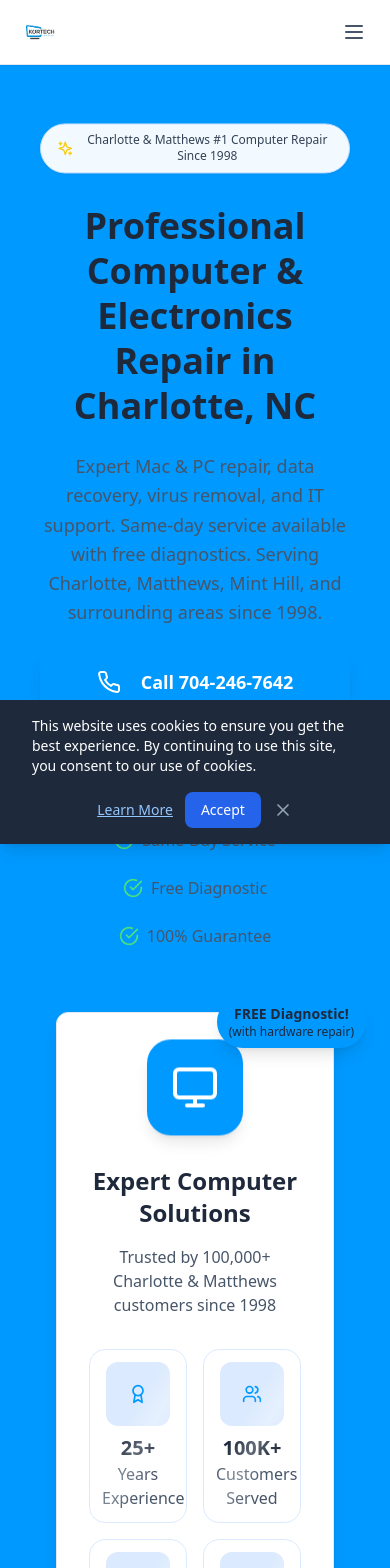
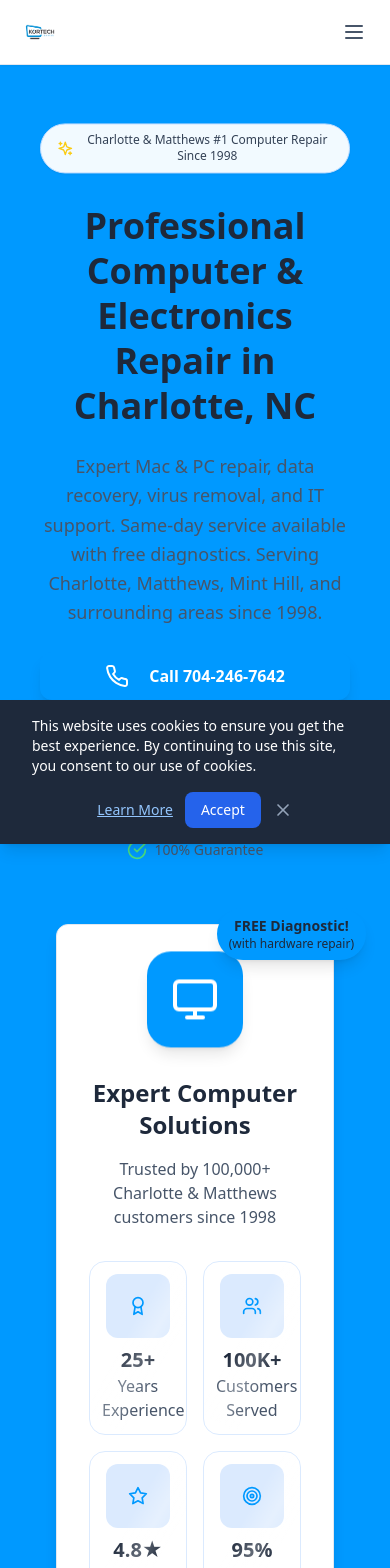
Before and after one commit to mskorhan/Kortech2, a React (Vite) app: page / in a window 390 px wide. Shown: the top 1568 px of the page. Built offline with nearby package versions, Linux system fonts and the light colour scheme; a web font is replaced by a local one.

Commit message:
Updated Home.tsx

```diff
--- a/src/pages/Home.tsx
+++ b/src/pages/Home.tsx
@@ -203,7 +203,7 @@ export default function Home() {
               <div className="flex flex-col sm:flex-row gap-3 sm:gap-4 justify-center lg:justify-start mobile-stack mobile-space-y-4">
               <a
                 href="tel:704-246-7642"
-                className="bg-brand-primary hover:bg-brand-dark text-white px-8 py-4 rounded-xl font-bold text-lg flex items-center justify-center space-x-2 transition-all duration-300 shadow-lg transform hover:scale-105 whitespace-nowrap mobile-full-width min-w-[260px]"
+                className="bg-brand-primary hover:bg-brand-dark text-white px-6 sm:px-8 py-3 sm:py-4 rounded-xl font-bold text-base sm:text-lg flex items-center justify-center space-x-2 transition-all duration-300 shadow-lg transform hover:scale-105 whitespace-nowrap mobile-full-width min-w-[240px] sm:min-w-[260px]"
                 onClick={() => console.log('GA4 conversion: PHONE_CLICK')}
               >
                 <Phone className="h-6 w-6 mr-3 flex-shrink-0" />
@@ -211,7 +211,7 @@ export default function Home() {
               </a>
               <a
                 href="sms:980-888-5300"
-                className="border-2 border-brand-primary text-brand-primary hover:bg-brand-primary hover:text-white px-8 py-4 rounded-xl font-bold text-lg flex items-center justify-center space-x-2 transition-all duration-300 whitespace-nowrap mobile-full-width min-w-[260px]"
+                className="border-2 border-brand-primary text-brand-primary hover:bg-brand-primary hover:text-white px-6 sm:px-8 py-3 sm:py-4 rounded-xl font-bold text-base sm:text-lg flex items-center justify-center space-x-2 transition-all duration-300 whitespace-nowrap mobile-full-width min-w-[240px] sm:min-w-[260px]"
                 onClick={() => console.log('GA4 conversion: SMS_CLICK')}
               >
                 <MessageSquare className="h-6 w-6 mr-3 flex-shrink-0" />
@@ -219,7 +219,7 @@ export default function Home() {
               </a>
               </div>
 
-              <div className="flex flex-wrap items-center justify-center lg:justify-start gap-6 text-base text-slate-600">
+              <div className="flex flex-wrap items-center justify-center lg:justify-start gap-4 sm:gap-6 text-sm sm:text-base text-slate-600">
                 <div className="flex items-center space-x-2">
                   <CheckCircle className="h-5 w-5 text-green-400" />
                   <span>Same-Day Service</span>
@@ -334,7 +334,7 @@ export default function Home() {
             <Link
               href="/services"
               to="/services"
-              className="btn-primary text-base sm:text-lg md:text-xl hover-glow inline-flex items-center space-x-3 mobile-full-width"
+              className="btn-primary text-xl hover-glow inline-flex items-center space-x-3 mobile-full-width"
             >
               <span>View All Services</span>
               <ArrowRight className="h-6 w-6 ml-3" />
```
